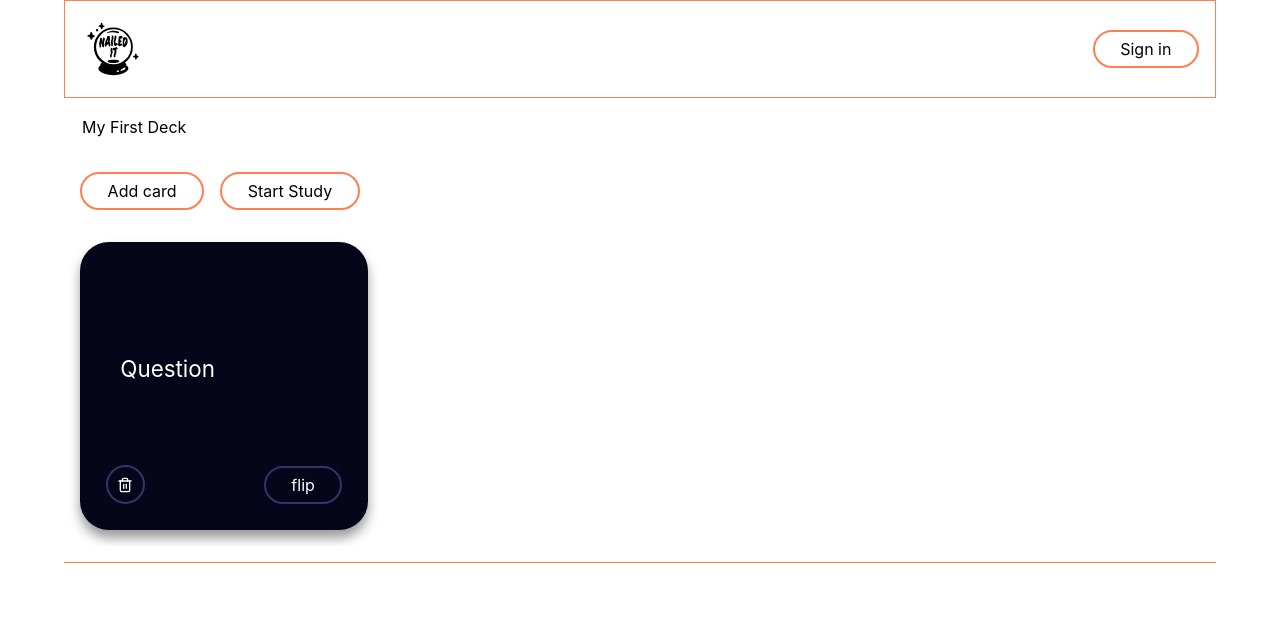
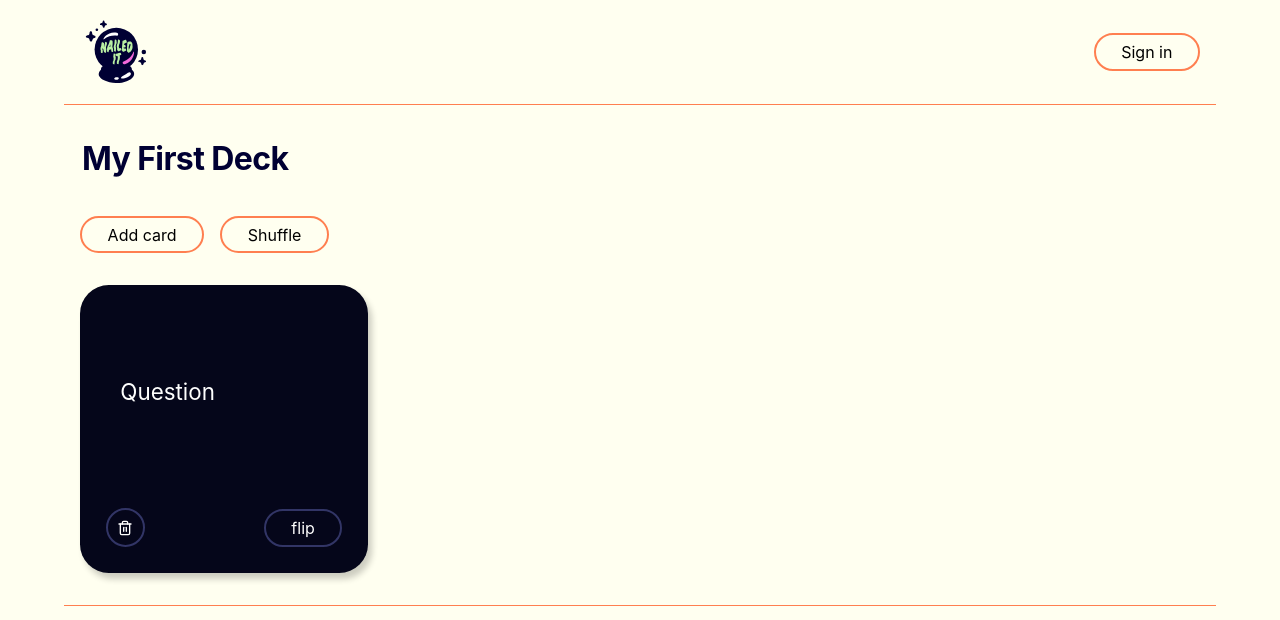
Before and after one commit to evilpaper/nailed-it, a React (Create React App) app: page / in a window 1280 px wide. Shown: the top 620 px of the page. Built offline with nearby package versions, Linux system fonts and the light colour scheme.

Commit message:
Animate deck when cards are added or deleted

```diff
--- a/src/components/App.js
+++ b/src/components/App.js
@@ -1,16 +1,8 @@
-/*
-Edit button should set focus on element that should change
-Add slide in animation to cards
-Add logo
-Add favicon
-Add styles
-*/
-
 import React, { useState, useEffect } from "react";
 import Decks from "./Decks";
 import "./app.css";
 import nanoid from "nanoid";
-import nailedItLogo from "./nailed-it-logo.svg";
+import nailedItLogo from "./nailed-it-logo-color.svg";
 import START_DECKS from "./START_DECKS";
 
 const LOCAL_STORAGE_KEY = "nailed-it.decks";
@@ -70,7 +62,7 @@ export default function App() {
     <div className="app">
       <div className="header">
         <div className="logo">
-          <img src={nailedItLogo} alt="Nailed It" width="64" height="64"></img>
+          <img src={nailedItLogo} alt="Nailed It" width="72" height="72"></img>
         </div>
         <button id="sign-in">Sign in</button>
       </div>
--- a/src/components/Card/Card.jsx
+++ b/src/components/Card/Card.jsx
@@ -16,8 +16,6 @@ export default function Card({
     transform: `perspective(600px) rotateY(${flipped ? -180 : 0}deg)`,
     config: { mass: 5, tension: 600, friction: 60 }
   });
-
-  // const swing_in_top_fwd = useSpring({ opacity: 1, from: { opacity: 0 } });
 
   const onFlipCard = () => {
     flip(flipped => !flipped);
--- a/src/components/Card/styles.css
+++ b/src/components/Card/styles.css
@@ -1,10 +1,7 @@
 .card-container {
-  position: relative;
+  position: absolute;
   width: 18em;
   height: 18em;
-  min-width: 18em;
-  min-height: 18em;
-  margin: 1em;
 }
 
 .card {
@@ -17,16 +14,14 @@
   cursor: pointer;
   will-change: transform, opacity;
   display: flex;
-  justify-content: center;
+  justify-content: start;
   align-items: center;
   backface-visibility: hidden;
-  box-shadow: 0 8px 12px 0 hsla(0, 0%, 0%, 0.4);
+  box-shadow: 4px 6px 6px 0 hsla(0, 0%, 0%, 0.2);
 }
 
 .card__content {
   display: flex;
-  justify-content: center;
-  align-items: center;
   border: none;
   text-align: left;
   vertical-align: middle;
@@ -36,6 +31,7 @@
   color: #fefefe;
   font-size: 1.4em;
   padding: 1.8em;
+  padding-top: 0em;
 }
 
 .back,
--- a/src/components/Deck/Deck.jsx
+++ b/src/components/Deck/Deck.jsx
@@ -25,6 +25,19 @@ export default function Deck({
     handleDeckNameChange(name, id);
   };
 
+  const width = 19;
+
+  const transitions = useTransition(
+    cards.map((item, i) => ({ ...item, x: i * width })),
+    item => item.id,
+    {
+      from: { opacity: 0 },
+      leave: { opacity: 0 },
+      enter: ({ x }) => ({ x, opacity: 1 }),
+      update: ({ x }) => ({ x, opacity: 1 })
+    }
+  );
+
   const cardList = cards.map(card => {
     return (
       <Card
@@ -48,9 +61,26 @@ export default function Deck({
       />
       <div className="deck__actions-menu">
         <button onClick={onClickAddCard}>Add card</button>
-        <button>Start Study</button>
+        <button>Shuffle</button>
       </div>
-      <div className="deck__card-list">{cardList}</div>
+      <div className="deck__card-list">
+        {transitions.map(({ item, props: { x, ...rest }, key }, index) => (
+          <a.div
+            key={key}
+            className="card-container"
+            style={{
+              transform: x.interpolate(x => `translate3d(${x}em,0,0)`),
+              ...rest
+            }}
+          >
+            <Card
+              {...item}
+              handleEditCard={handleEditCard}
+              handleDeleteCard={handleDeleteCard}
+            ></Card>
+          </a.div>
+        ))}
+      </div>
       <div className="divider"></div>
     </div>
   );
--- a/src/components/Deck/styles.css
+++ b/src/components/Deck/styles.css
@@ -6,11 +6,17 @@
 }
 
 .deck__name {
-  margin-bottom: 2em;
-  margin-left: 1em;
+  margin-top: 0.4em;
+  margin-bottom: 1em;
+  margin-left: 0.5em;
   border: none;
   text-align: left;
   cursor: pointer;
+  background-color: transparent;
+  font-size: 2em;
+  font-weight: 700;
+  color: #000033;
+  letter-spacing: -0.6px;
 }
 
 .deck__name:focus {
@@ -24,8 +30,11 @@
 
 .deck__card-list {
   display: flex;
+  position: relative;
   overflow-x: auto;
   -webkit-overflow-scrolling: touch;
+  height: 20em;
+  padding: 1em;
 }
 
 .deck__name--edit {
@@ -39,54 +48,3 @@
   padding: 0.6em;
   font-size: 0.8em;
 }
-
-.swing-in-top-fwd {
-  -webkit-animation: swing-in-top-fwd 0.4s
-    cubic-bezier(0.175, 0.885, 0.32, 1.275) both;
-  animation: swing-in-top-fwd 0.4s cubic-bezier(0.175, 0.885, 0.32, 1.275) both;
-}
-
-/* ----------------------------------------------
- * Generated by Animista on 2020-2-26 20:50:21
- * Licensed under FreeBSD License.
- * See http://animista.net/license for more info.
- * w: http://animista.net, t: @cssanimista
- * ---------------------------------------------- */
-
-/**
- * ----------------------------------------
- * animation swing-in-top-fwd
- * ----------------------------------------
- */
-@-webkit-keyframes swing-in-top-fwd {
-  0% {
-    -webkit-transform: rotateX(-100deg);
-    transform: rotateX(-100deg);
-    -webkit-transform-origin: top;
-    transform-origin: top;
-    opacity: 0;
-  }
-  100% {
-    -webkit-transform: rotateX(0deg);
-    transform: rotateX(0deg);
-    -webkit-transform-origin: top;
-    transform-origin: top;
-    opacity: 1;
-  }
-}
-@keyframes swing-in-top-fwd {
-  0% {
-    -webkit-transform: rotateX(-100deg);
-    transform: rotateX(-100deg);
-    -webkit-transform-origin: top;
-    transform-origin: top;
-    opacity: 0;
-  }
-  100% {
-    -webkit-transform: rotateX(0deg);
-    transform: rotateX(0deg);
-    -webkit-transform-origin: top;
-    transform-origin: top;
-    opacity: 1;
-  }
-}
--- a/src/components/app.css
+++ b/src/components/app.css
@@ -4,6 +4,7 @@
 body {
   display: flex;
   justify-content: center;
+  background-color: ivory;
 }
 
 .app {
@@ -12,7 +13,7 @@ body {
 
 .header {
   width: 100%;
-  border: 1px solid coral;
+  border-bottom: 1px solid coral;
   display: flex;
   justify-content: space-between;
   align-items: center;
```
Also changed, not shown: src/components/nailed-it-logo-color.svg (added), src/components/nailed-it-logo.svg (deleted).
